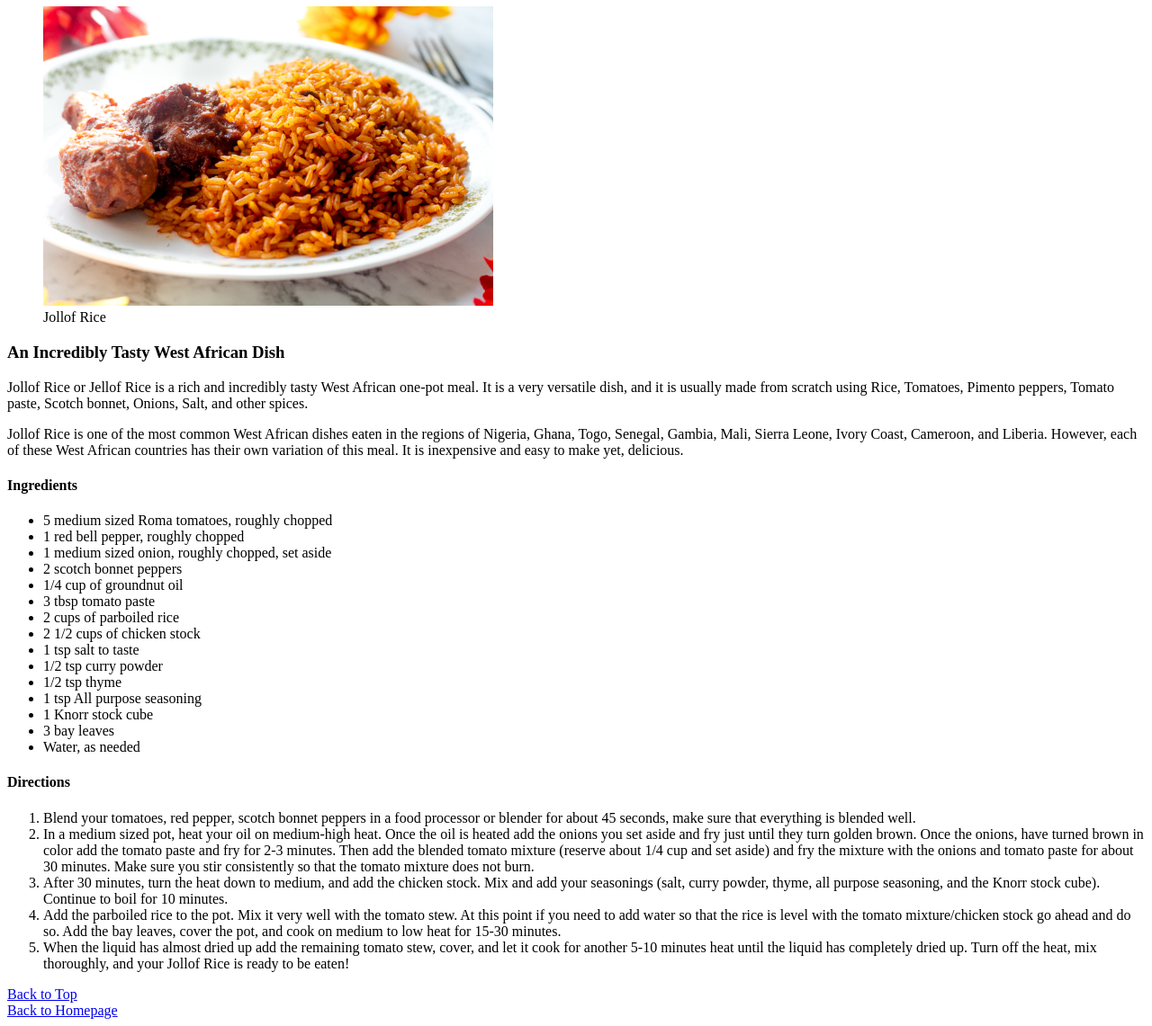
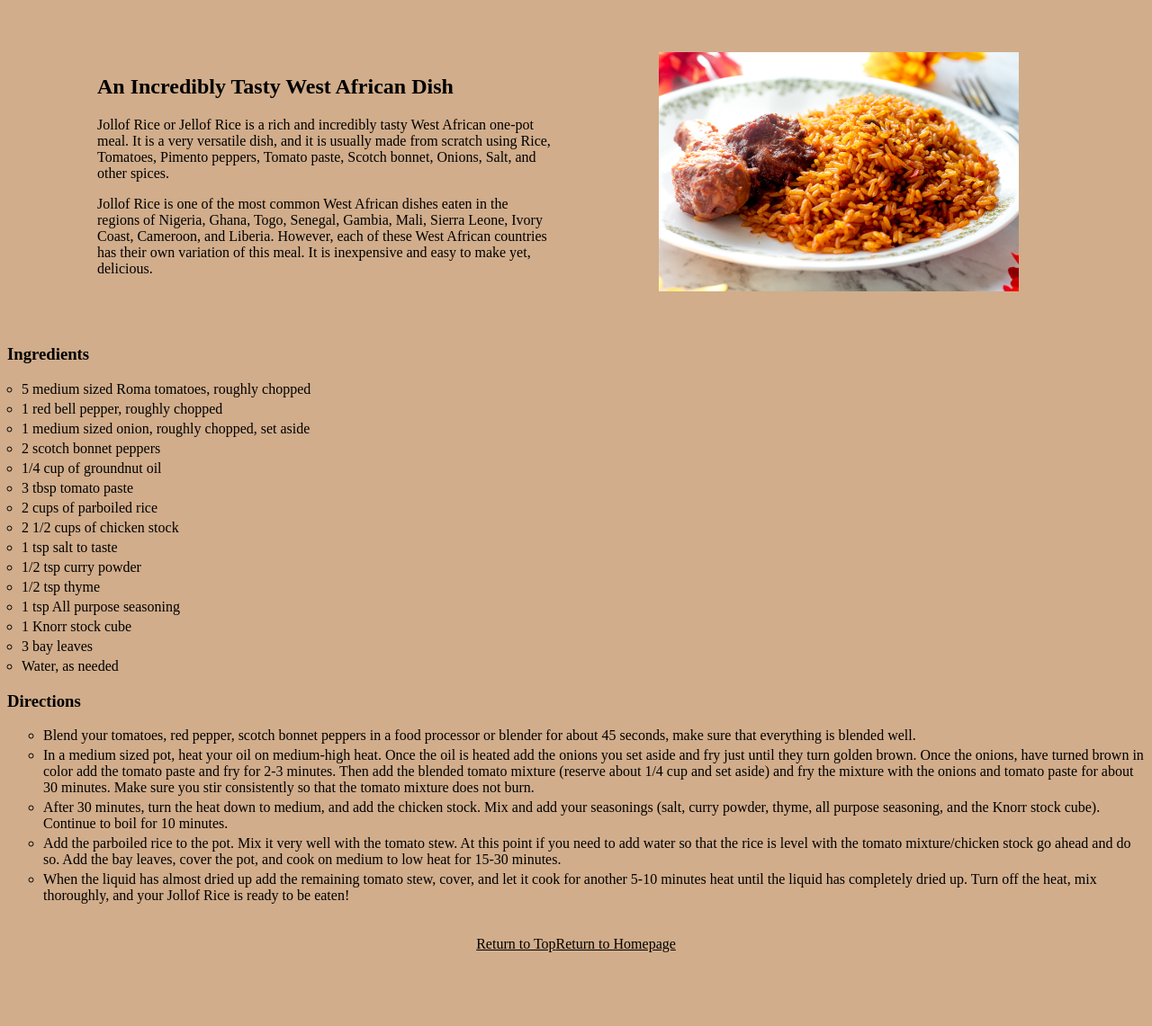
Before and after one commit to theGZMN/project-recipes-TOP, a plain HTML site: page recipes/jollof-rice.html in a window 1280 px wide. Shown: the part 73-1214 px from the top of the page at 90% size. After the commit the page ends 1140 px from the top, so only its background shows below. Drawn offline with Linux system fonts and the light colour scheme.

Commit message:
Update jollof-rice.html
Modify jollof-rice.html so as to facilitate the use of flexbox

```diff
--- a/recipes/jollof-rice.html
+++ b/recipes/jollof-rice.html
@@ -1,5 +1,5 @@
 <!DOCTYPE html>
-<html lang="en">
+<html lang="en" class="jollof">
     <head>
         <meta charset="UTF-8">
         <meta http-equiv="X-UA-Compatible" content="IE=edge">
@@ -7,22 +7,22 @@
         <meta name="author" content="Goziem Sunday">
         <meta name="description" content="A page describing Jollof Rice">
         <title>Jollof Rice</title>
-        <link rel="stylesheet" href="../jollof.css">
+        <link rel="stylesheet" href="../style.css">
     </head>
 
     <body>
         <header>
+            <nav>
                 <h1>Jollof Rice</h1>
-            <figure>
-                <img src="./images/jollof-rice.jpg" alt="An image of Jollof Rice" title="Jollof Rice" width="500" height="auto">
-                <figcaption>Jollof Rice</figcaption>
-            </figure>
+                <a href="#" class="jollof">Contact</a>
+            </nav>
         </header>
 
         <main>
-            <article>
-                <section>
-                    <h3>An Incredibly Tasty West African Dish</h3>
+            <article class="hero">
+                <div class="hero-main">
+                    <section class="hero-text">
+                        <h2>An Incredibly Tasty West African Dish</h2>
                         <p>
                             Jollof Rice or Jellof Rice is a rich and incredibly tasty West African one-pot meal. It is a very versatile dish, and it is usually made from scratch using Rice, Tomatoes, Pimento peppers, Tomato paste, Scotch bonnet, Onions, Salt, and other spices.
                         </p>
@@ -30,8 +30,14 @@
                             Jollof Rice is one of the most common West African dishes eaten in the regions of Nigeria, Ghana, Togo, Senegal, Gambia, Mali, Sierra Leone, Ivory Coast, Cameroon, and Liberia. However, each of these West African countries has their own variation of this meal.  It is inexpensive and easy to make yet, delicious.
                         </p>
                     </section>
-                <section>
-                    <h4>Ingredients</h4>
+                </div>
+                <figure>
+                    <img src="./images/jollof-rice.jpg" alt="Jollof Rice" title="Jollof Rice">
+                </figure>
+            </article>
+            <article class="main-article">
+                <div>
+                    <h3>Ingredients</h3>
                     <ul>
                         <li>5 medium sized Roma tomatoes, roughly chopped</li>
                         <li>1 red bell pepper, roughly chopped</li>
@@ -49,9 +55,9 @@
                         <li>3 bay leaves</li>
                         <li>Water, as needed</li>
                     </ul>
-                </section>
-                <section>
-                    <h4>Directions</h4>
+                </div>
+                <div>
+                    <h3>Directions</h3>
                     <ol>
                         <li>
                             Blend your tomatoes, red pepper, scotch bonnet peppers in a food processor or blender for about 45 seconds, make sure that everything is blended well.
@@ -69,14 +75,13 @@
                             When the liquid has almost dried up add the remaining tomato stew, cover, and let it cook for another 5-10 minutes heat until the liquid has completely dried up. Turn off the heat, mix thoroughly, and your Jollof Rice is ready to be eaten!
                         </li>
                     </ol>
-                </section>
+                </div>
             </article>
         </main>
 
-        <footer>
-            <a href="#">Back to Top</a>
-            <br>
-            <a href="../index.html">Back to Homepage</a>
+        <footer class="recipes">
+            <a href="#" class="jollof">Return to Top</a>
+            <a href="../index.html" class="jollof">Return to Homepage</a>
         </footer>
     </body>
 </html>
```
Lines whose indentation alone changed are shown as unchanged.
